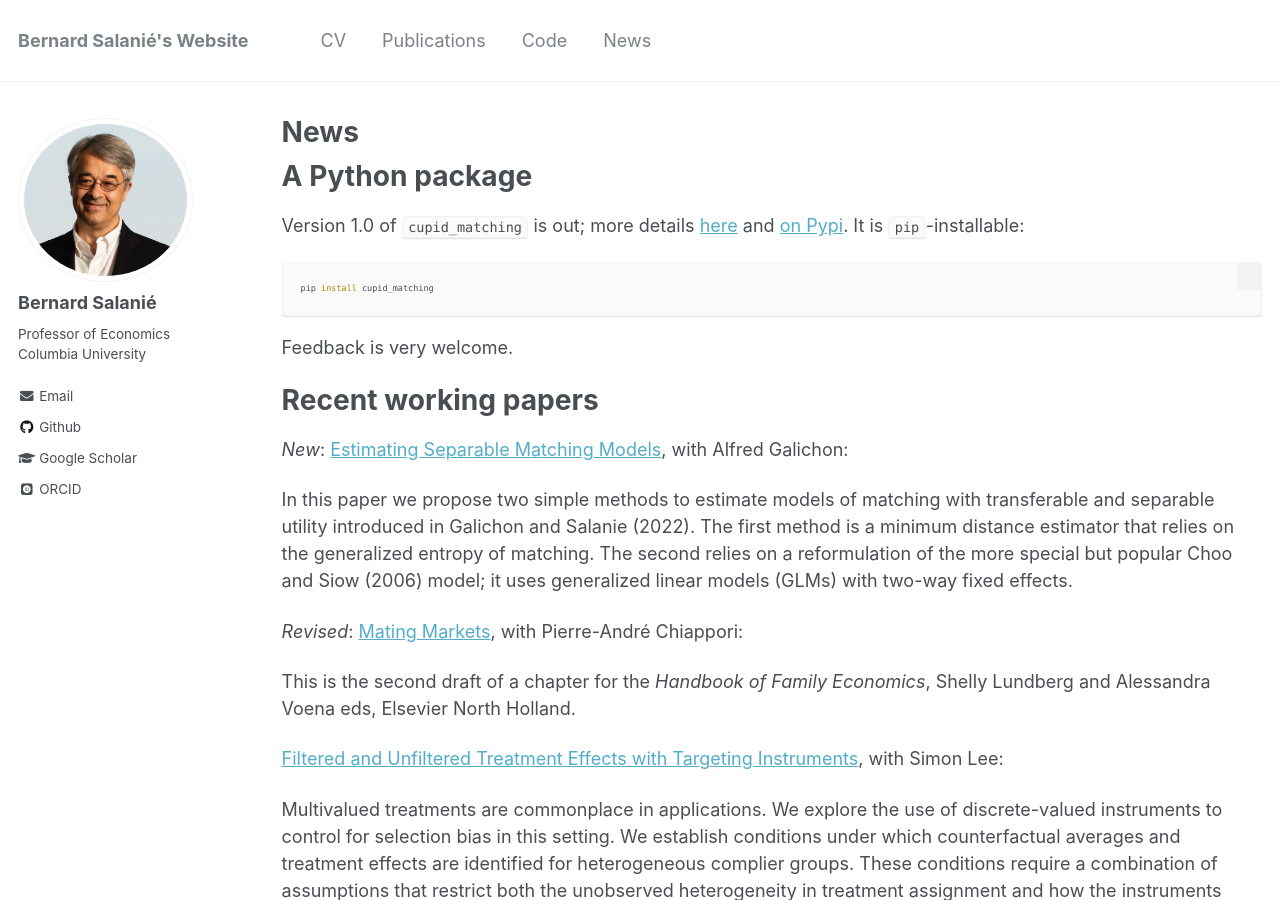
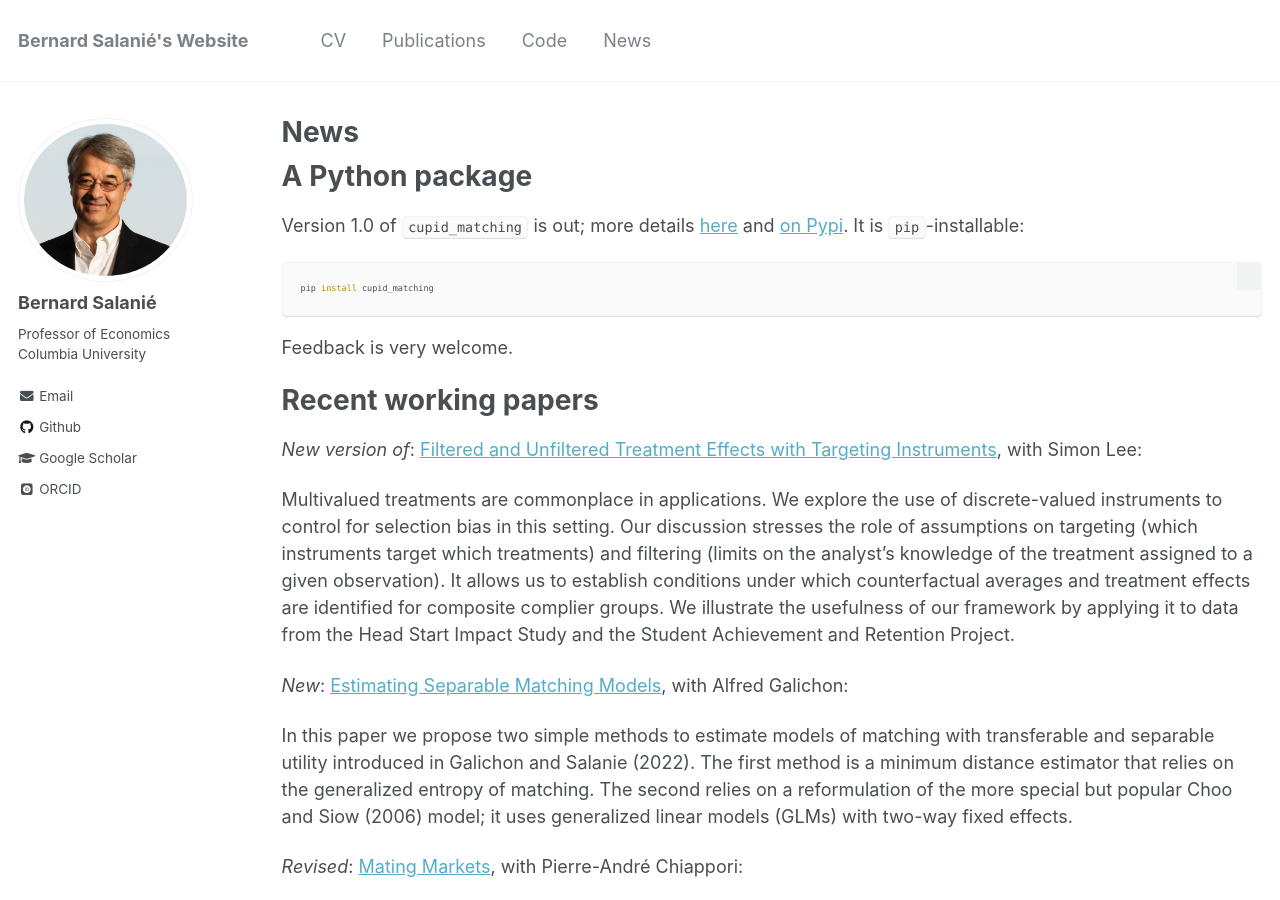
Before and after one commit to bsalanie/bsalanie.github.io, a Jekyll site: the page built from _pages/news.md, in a window 1280 px wide and 900 px high. Built offline with Jekyll 4.4.1, drawn with Linux system fonts in a browser that asks for light colours; some web fonts are replaced; formulas are drawn with MathJax 3; some of the changed text lies outside the part shown.

Commit message:
new version of FUTE

```diff
--- a/_pages/news.md
+++ b/_pages/news.md
@@ -19,6 +19,11 @@ Feedback is very welcome.
 
 # Recent working papers
 
+_New version of_: [Filtered and Unfiltered Treatment Effects with Targeting Instruments](https://arxiv.org/abs/2007.10432#),
+with Simon Lee:
+
+Multivalued treatments are commonplace in applications. We explore the use of discrete-valued instruments to control for selection bias in this setting. Our discussion stresses the role of assumptions on targeting (which instruments target which treatments) and filtering (limits on the analyst's knowledge of the treatment assigned to a given observation). It allows us to establish conditions under which counterfactual averages and treatment effects are identified for composite complier groups. We illustrate the usefulness of our framework by applying it to data from the Head Start Impact Study and the Student Achievement and Retention Project.
+
 _New_: [Estimating Separable Matching Models](https://econ.columbia.edu/working-paper/estimating-separable-matching-models/), with Alfred Galichon:
 
 In this paper we propose two simple methods to estimate models of matching with transferable and separable utility introduced in Galichon and Salanie (2022). The first method is a minimum distance estimator that relies on the generalized entropy of matching. The second relies on a reformulation of the more special but popular Choo and Siow (2006) model; it uses generalized linear models (GLMs) with two-way fixed effects.
@@ -28,10 +33,7 @@ with Pierre-André Chiappori:
 
 This is the second draft of a chapter for the _Handbook of Family Economics_, Shelly Lundberg and Alessandra Voena eds, Elsevier North Holland.
 
-[Filtered and Unfiltered Treatment Effects with Targeting Instruments](https://econ.columbia.edu/working-paper/21447/),
-with Simon Lee:
 
-Multivalued treatments are commonplace in applications. We explore the use of discrete-valued instruments to control for selection bias in this setting. We establish conditions under which counterfactual averages and treatment effects are identified for heterogeneous complier groups. These conditions require a combination of assumptions that restrict both the unobserved heterogeneity in treatment assignment and how the instruments target the treatments. We introduce the concept of filtered treatment, which takes into account limitations in the analyst’s information. Finally, we illustrate the usefulness of our framework by applying it to data from the Student Achievement and Retention Project and the Head Start Impact Study.
 
 [Matching with Random Components: Simulations](../files/CNSdraftDec10final.pdf), with Pierre-André Chiappori and Dam Linh Nguyen:
 
--- a/_pages/publications.html
+++ b/_pages/publications.html
@@ -666,7 +666,7 @@ author_profile: true
 
 
 <p class="pubitem">
-        <a href="https://econ.columbia.edu/working-paper/21447/">
+        <a href="https://arxiv.org/abs/2007.10432#">
   <strong>Filtered and Unfiltered Treatment Effects with Targeting Instruments
 </strong>
   </a>
```
